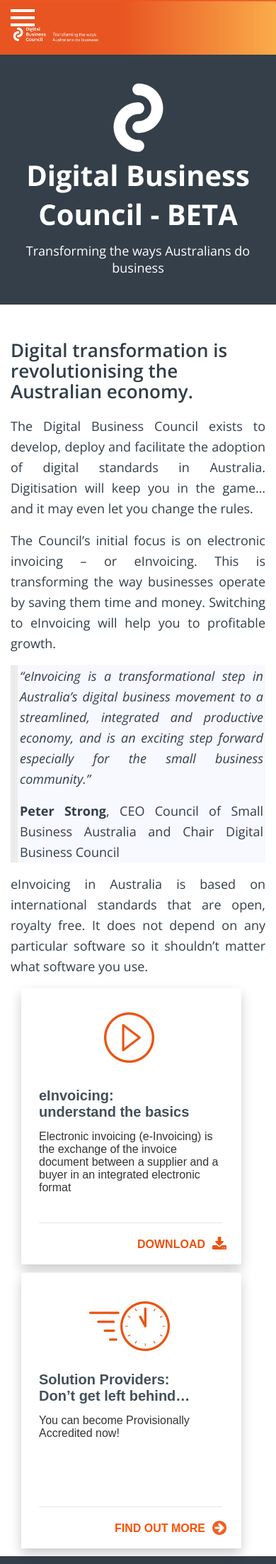
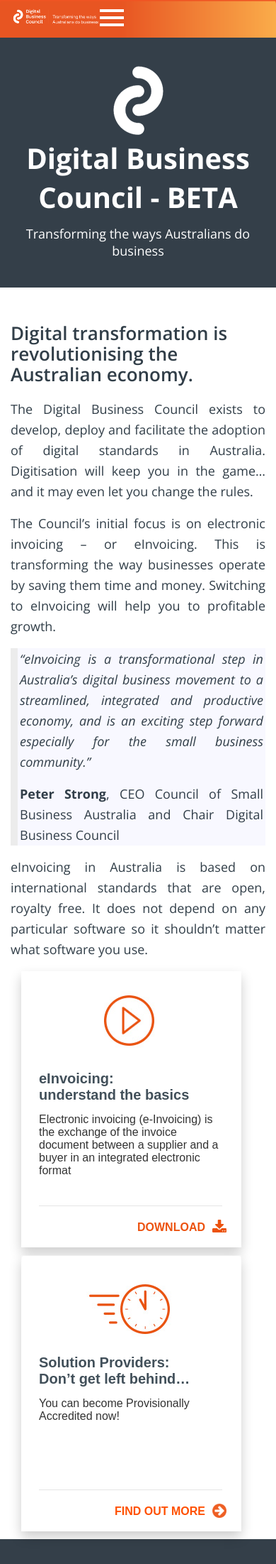
Before and after one commit to Digital-Business-Council/Digital-Business-Council.github.io, a Jekyll site: the page built from index.md, in a window 390 px wide. Shown: the top 2203 px of the page at 71% size. Built offline with Jekyll 4.4.1, drawn with Linux system fonts in a browser that asks for light colours; our own code applies the rules of GitHub Pages for plain Markdown files.

Commit message:
Update _header.scss

```diff
--- a/_sass/_header.scss
+++ b/_sass/_header.scss
@@ -249,12 +249,15 @@
 
     .header-menu{
       display: none;
+      float:none;
     }
 
     .mobile-menu{
       margin-right: 15px;
-      width:100%;
 
+      #mobile-menu{
+        width:100%;
+      }
       .sidebar-menu, .header-menu, .header-menu-tech{
         display: block;
         list-style: none;
```
